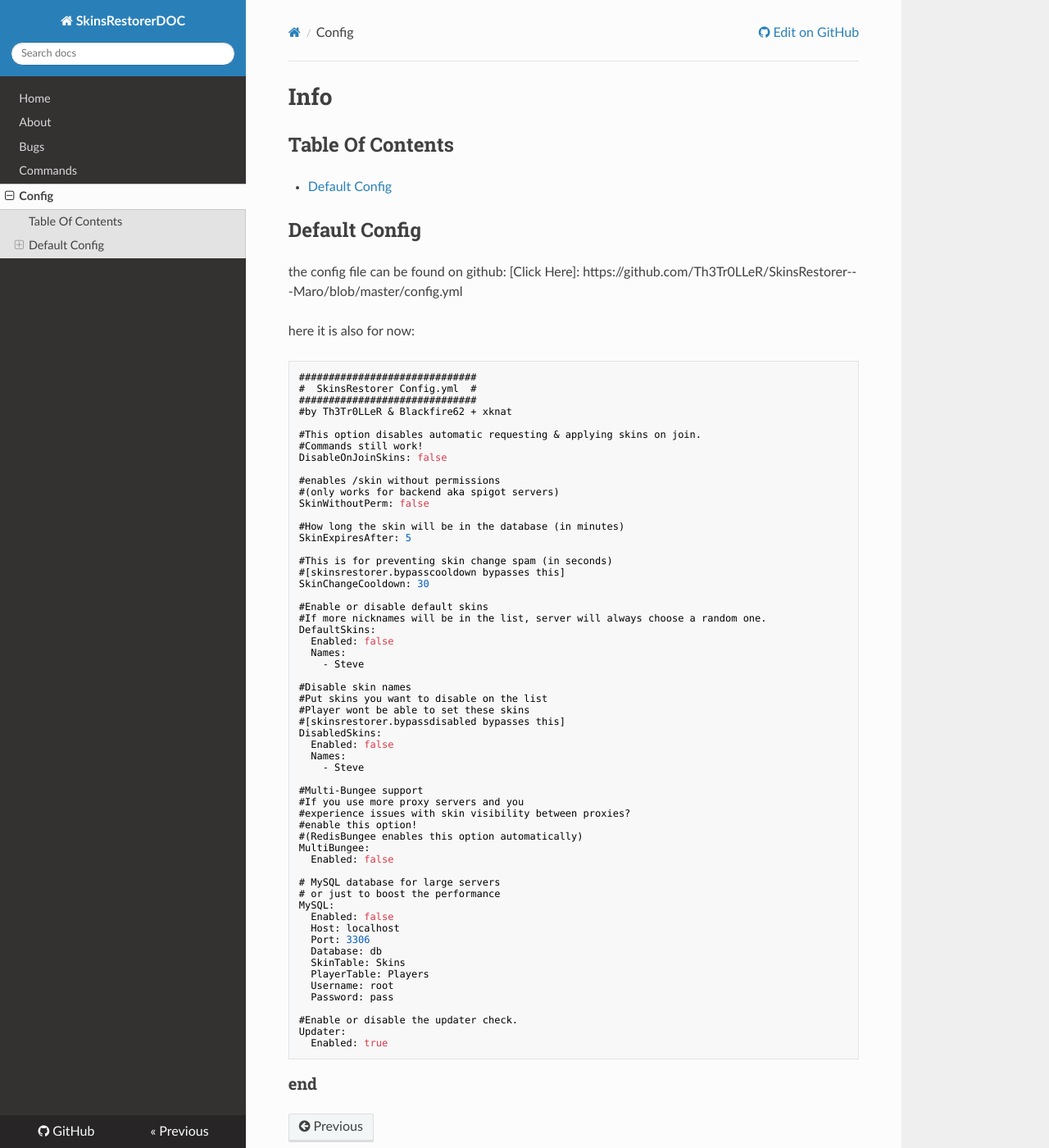
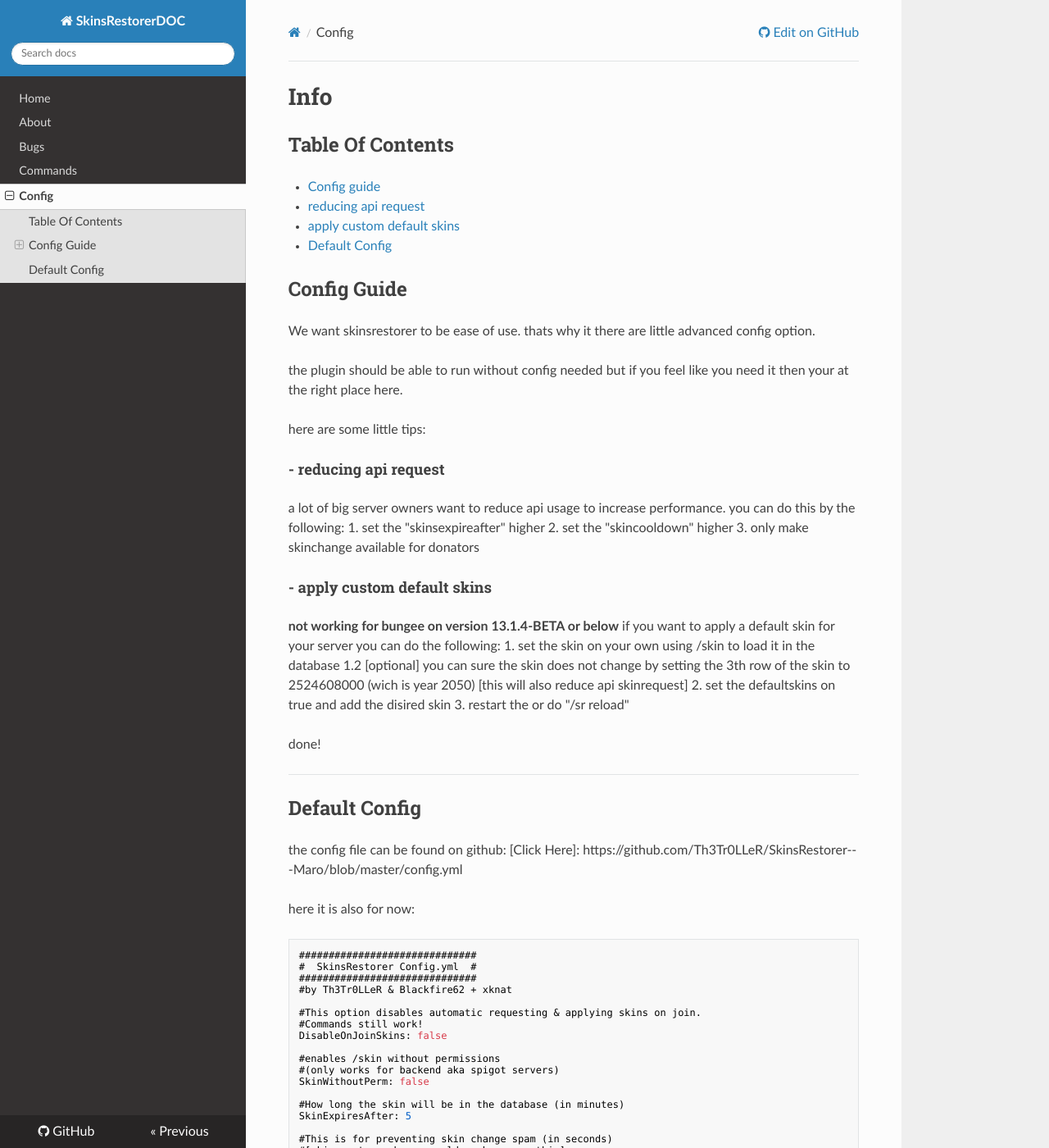
Before and after one commit to xknat/SkinsRestorerDOC, an MkDocs documentation site: the page built from docs/config.md, in a window 1280 px wide and 1400 px high. Shown: the whole window at 82% size. Built offline with MkDocs 1.6.1, drawn with Linux system fonts in a browser that asks for light colours; nearby versions of some CDN libraries; old or Windows-style settings are respelled for this version of MkDocs.

Commit message:
added 2 guides in config :)

````diff
--- a/docs/config.md
+++ b/docs/config.md
@@ -1,10 +1,37 @@
 # Info
 
 ##Table Of Contents
+- [Config guide](#Config Guide)
+  - [reducing api request](#reducing api request)
+  - [apply custom default skins](#apply custom default skins)
 - [Default Config](#Default Config)
 
+## Config Guide
+
+We want skinsrestorer to be ease of use. thats why it there are little advanced config option.
+
+the plugin should be able to run without config needed but if you feel like you need it then your at the right place here.
+
+here are some little tips:
+
+#### - reducing api request
+a lot of big server owners want to reduce api usage to increase performance. you can do this by the following:
+1. set the "skinsexpireafter" higher
+2. set the "skincooldown" higher
+3. only make skinchange available for donators
+
+#### - apply custom default skins
+**not working for bungee on version 13.1.4-BETA or below**
+if you want to apply a default skin for your server you can do the following:
+1. set the skin on your own using /skin to load it in the database
+1.2 [optional] you can sure the skin does not change by setting the 3th row of the skin to 2524608000 (wich is year 2050) [this will also reduce api skinrequest]
+2. set the defaultskins on true and add the disired skin
+3. restart the or do "/sr reload"
 
 
+done!
+
+-----------------
 
 ## Default Config
 the config file can be found on github: [Click Here]: https://github.com/Th3Tr0LLeR/SkinsRestorer---Maro/blob/master/config.yml
@@ -71,4 +98,3 @@ MySQL:
 Updater:
   Enabled: true
 ```
-###end
````
